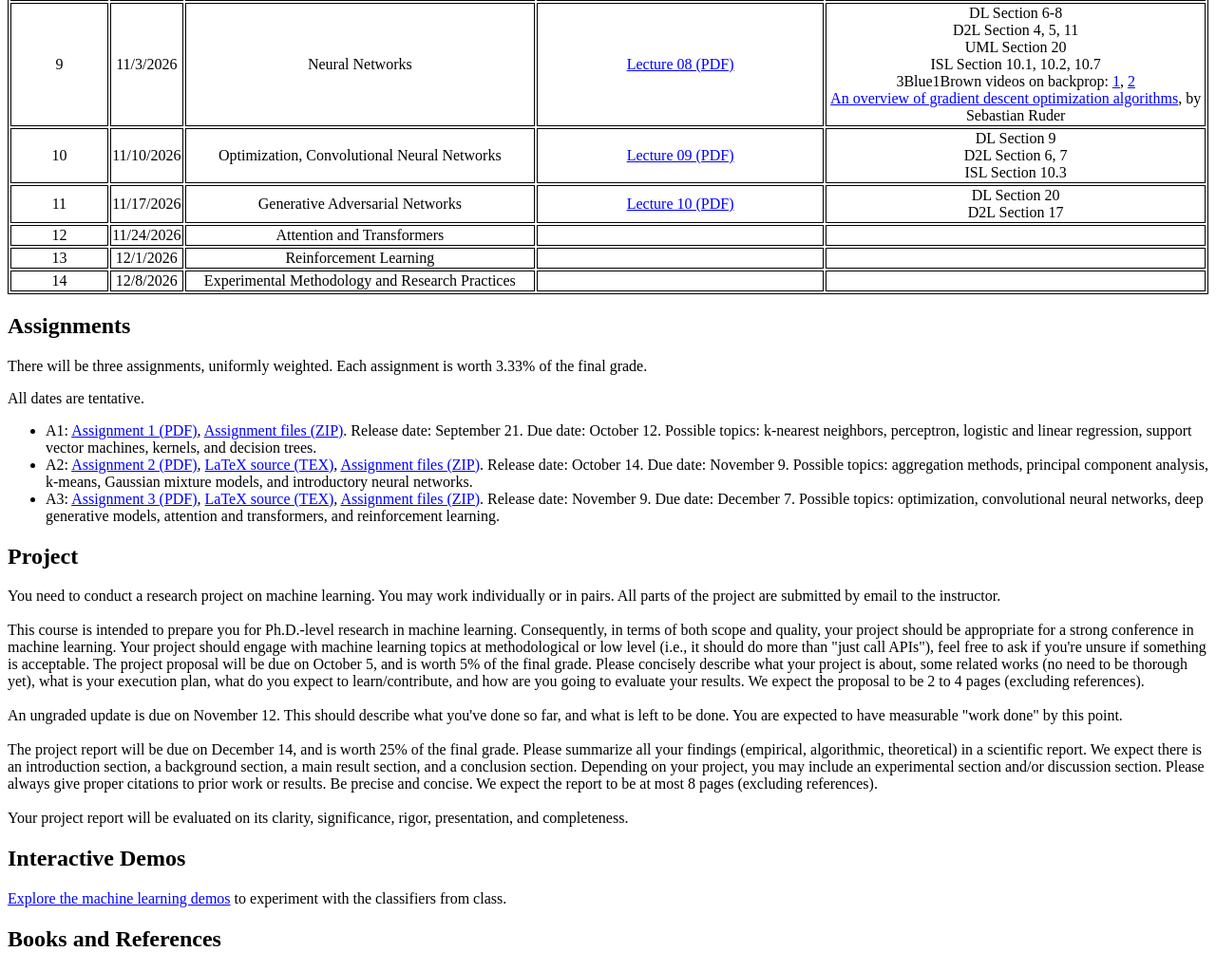
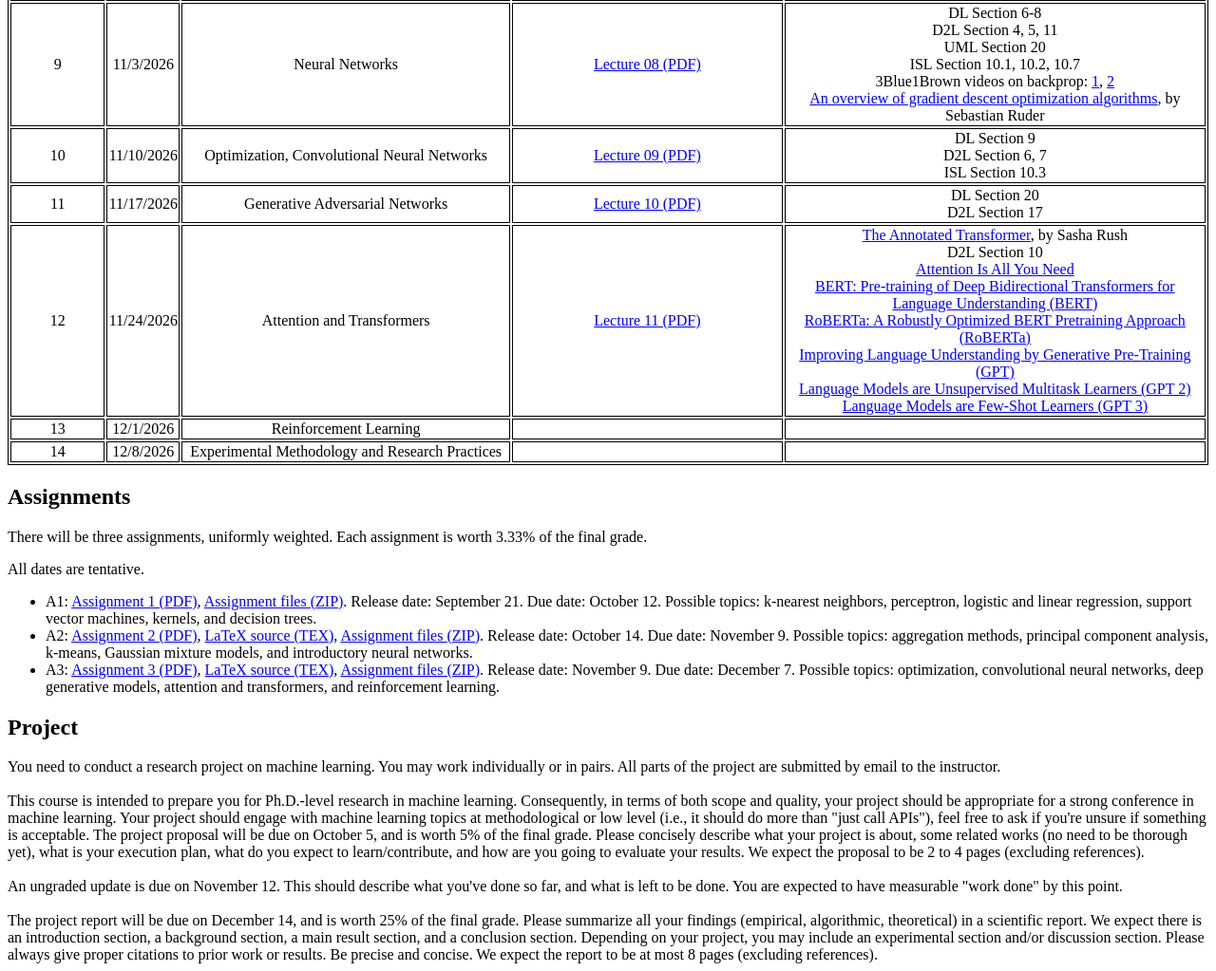
Before and after one commit to hoonose/hoonose.github.io, a plain HTML site: page courses/CSCI-GA3033-fa2026.html in a window 1280 px wide. Shown: the part 1564-2587 px from the top of the page at 95% size. Drawn offline with Linux system fonts and the light colour scheme.

Commit message:
Add Lecture 11 slides and attention and language model readings

```diff
--- a/courses/CSCI-GA3033-fa2026.html
+++ b/courses/CSCI-GA3033-fa2026.html
@@ -177,8 +177,16 @@
       <td>12</td>
       <td>11/24/2026</td>
       <td>Attention and Transformers</td>
-      <td></td>
-      <td></td>
+      <td><a href="CSCI-GA3033-fa2026-files/Lecture11.pdf">Lecture 11 (PDF)</a></td>
+      <td><a href="https://nlp.seas.harvard.edu/2018/04/03/attention.html">The Annotated Transformer</a>, by Sasha Rush<br>
+          D2L Section 10<br>
+          <a href="https://arxiv.org/abs/1706.03762">Attention Is All You Need</a><br>
+          <a href="https://arxiv.org/abs/1810.04805">BERT: Pre-training of Deep Bidirectional Transformers for Language Understanding (BERT)</a><br>
+          <a href="https://arxiv.org/abs/1907.11692">RoBERTa: A Robustly Optimized BERT Pretraining Approach (RoBERTa)</a><br>
+          <a href="https://cdn.openai.com/research-covers/language-unsupervised/language_understanding_paper.pdf">Improving Language Understanding by Generative Pre-Training (GPT)</a><br>
+          <a href="https://cdn.openai.com/better-language-models/language_models_are_unsupervised_multitask_learners.pdf">Language Models are Unsupervised Multitask Learners (GPT 2)</a><br>
+          <a href="https://arxiv.org/abs/2005.14165">Language Models are Few-Shot Learners (GPT 3)</a>
+      </td>
     </tr>
     <tr>
       <td>13</td>
```
Also changed, not shown: 1 other file.
